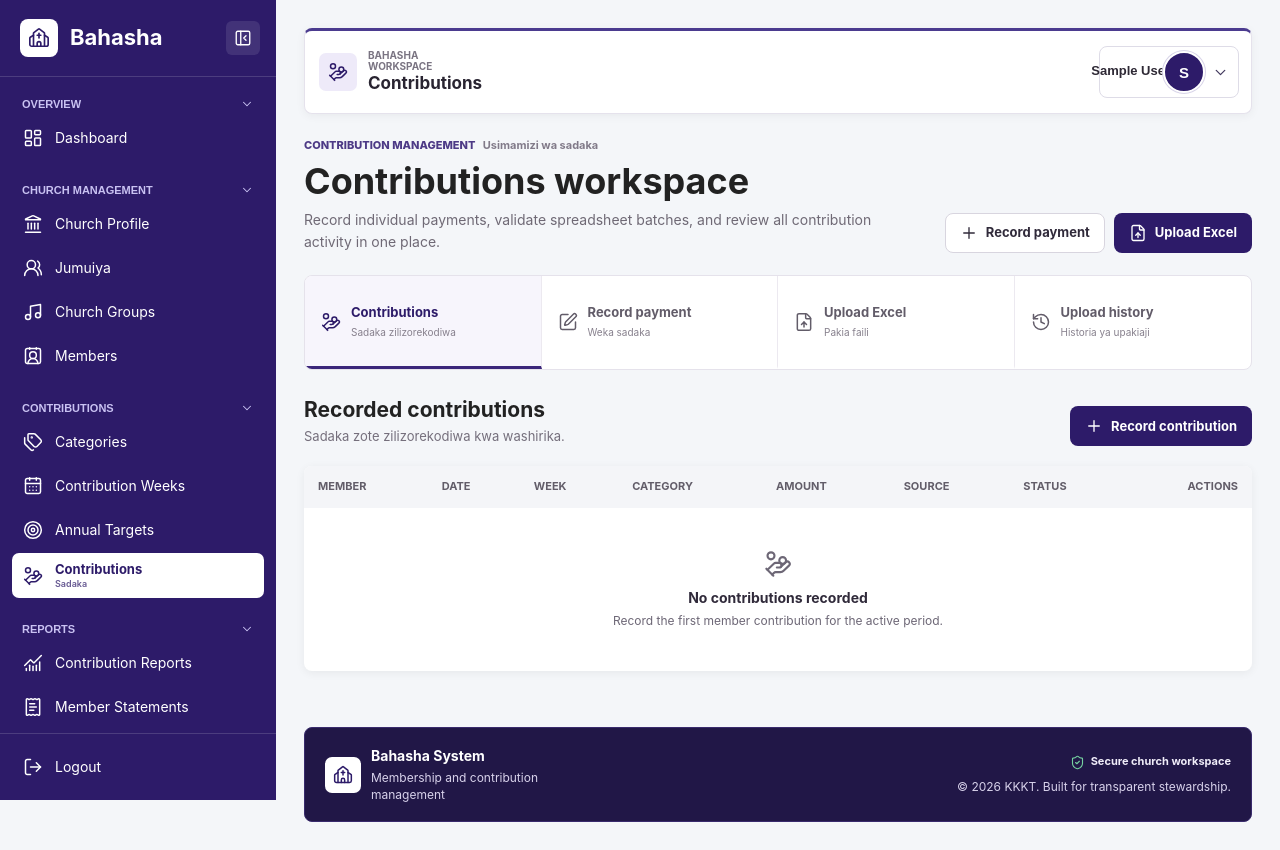
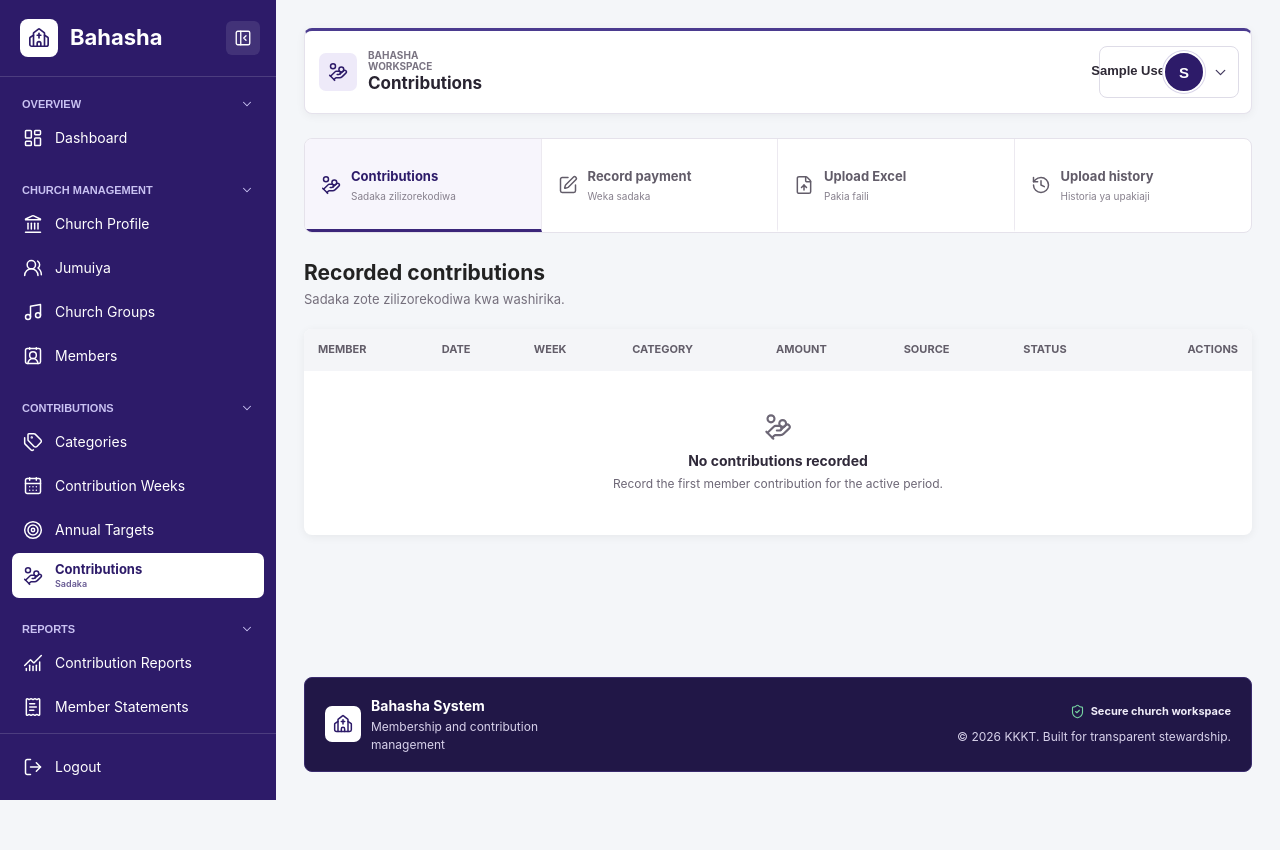
Before and after one commit to Oswaldgerald/bahasha-web, a Django app: page /web/contributions/ in a window 1280 px wide. After the commit the page ends 800 px from the top, so only its background shows below. Run offline with Django 5.2, Linux system fonts and the light colour scheme; the visitor is signed in with stand-in values (Sample User, id 1); data that the repository does not hold is empty; parts of the project's set-up code (start-up, migrations or seed data) failed here and were passed over.

Commit message:
Remove duplicate contribution actions

```diff
--- a/contributions/tests.py
+++ b/contributions/tests.py
@@ -159,7 +159,7 @@ class ContributionServiceTests(TestCase):
         response = self.client.get(reverse("web_contributions"))
 
         self.assertEqual(response.status_code, 200)
-        self.assertContains(response, "Contributions workspace")
+        self.assertContains(response, 'aria-label="Contributions workspace"')
         self.assertContains(response, "Record payment")
         self.assertContains(response, "Upload Excel")
         self.assertContains(response, "Upload history")
--- a/static/css/contributions-workspace.css
+++ b/static/css/contributions-workspace.css
@@ -3,52 +3,8 @@
     max-width: 1480px;
 }
 
-.workspace-intro {
-    align-items: flex-end;
-    display: flex;
-    gap: 28px;
-    justify-content: space-between;
-    margin-bottom: 22px;
-}
-
-.workspace-intro h1,
-.workspace-intro p,
 .workspace-panel-heading h2,
 .workspace-panel-heading p { margin: 0; }
-
-.workspace-eyebrow {
-    color: #4d3a86;
-    font-size: 11px;
-    font-weight: 800;
-    text-transform: uppercase;
-}
-
-.workspace-eyebrow span {
-    color: #817a89;
-    font-weight: 650;
-    margin-left: 5px;
-    text-transform: none;
-}
-
-.workspace-intro h1 {
-    font-size: clamp(26px, 3vw, 36px);
-    letter-spacing: 0;
-    margin-top: 6px;
-}
-
-.workspace-intro > div:first-child > p:last-child {
-    color: #6f6975;
-    font-size: 14px;
-    line-height: 1.55;
-    margin-top: 6px;
-    max-width: 720px;
-}
-
-.workspace-quick-actions {
-    display: flex;
-    flex: 0 0 auto;
-    gap: 9px;
-}
 
 .workspace-tabs {
     background: #fff;
@@ -95,7 +51,6 @@
 .contribution-entry-card { margin: 0 auto; max-width: 1080px; }
 
 @media (max-width: 860px) {
-    .workspace-intro { align-items: flex-start; flex-direction: column; }
     .workspace-tabs { grid-template-columns: repeat(2, minmax(0, 1fr)); }
     .workspace-tabs a:nth-child(2) { border-right: 0; }
     .workspace-tabs a:nth-child(-n + 2) { border-bottom-color: #ece9f0; }
@@ -103,11 +58,7 @@
 }
 
 @media (max-width: 560px) {
-    .workspace-quick-actions,
     .workspace-panel-heading { align-items: stretch; flex-direction: column; }
-    .workspace-quick-actions .btn-primary,
-    .workspace-quick-actions .btn-secondary,
-    .workspace-panel-heading .btn-primary { width: 100%; }
     .workspace-tabs a { min-height: 64px; padding: 10px; }
     .workspace-tabs strong { font-size: 12px; }
 }
--- a/templates/contributions/_manual_entry.html
+++ b/templates/contributions/_manual_entry.html
@@ -1,8 +1,5 @@
-<div class="workspace-panel-heading">
-    <div><h2>Record a contribution</h2><p>Weka malipo ya msharika kwa wiki na aina sahihi ya sadaka.</p></div>
-</div>
 <section class="card standard-form-card contribution-entry-card">
-    {% include "partials/form_section_header.html" with icon="hand-coins" title="Contribution details" subtitle="Taarifa za sadaka" %}
+    {% include "partials/form_section_header.html" with icon="hand-coins" title="Record a contribution" subtitle="Weka malipo ya msharika kwa wiki na aina sahihi ya sadaka" %}
     <form method="post" action="{% url 'web_contributions' %}?tab=manual" class="standard-form">
         {% csrf_token %}<input type="hidden" name="entry_mode" value="manual">
         {{ contribution_form.non_field_errors }}
--- a/templates/contributions/_records.html
+++ b/templates/contributions/_records.html
@@ -1,7 +1,6 @@
 {% load pagination_tags %}
 <div class="workspace-panel-heading">
     <div><h2>Recorded contributions</h2><p>Sadaka zote zilizorekodiwa kwa washirika.</p></div>
-    <a href="?tab=manual" class="btn-primary"><i data-lucide="plus" aria-hidden="true"></i>Record contribution</a>
 </div>
 <section class="card list-table-card" aria-label="Recorded contributions">
     <div class="table-scroll">
--- a/templates/contributions/_upload_form.html
+++ b/templates/contributions/_upload_form.html
@@ -1,10 +1,7 @@
-<div class="workspace-panel-heading">
-    <div><h2>Upload contribution file</h2><p>Pakia sadaka nyingi kwa kutumia faili moja la Excel.</p></div>
-</div>
 <section class="card contribution-upload-panel">
     <div class="upload-section-heading">
         <span><i data-lucide="file-spreadsheet" aria-hidden="true"></i></span>
-        <div><h2>Contribution file</h2><p>Faili la sadaka katika muundo wa Excel (.xlsx).</p></div>
+        <div><h2>Upload contribution file</h2><p>Pakia sadaka nyingi kwa faili la Excel (.xlsx).</p></div>
     </div>
     <form method="post" action="{% url 'web_contributions' %}?tab=upload" enctype="multipart/form-data">
         {% csrf_token %}<input type="hidden" name="entry_mode" value="upload">
--- a/templates/contributions/_upload_history.html
+++ b/templates/contributions/_upload_history.html
@@ -1,7 +1,6 @@
 {% load pagination_tags %}
 <div class="workspace-panel-heading">
     <div><h2>Upload history</h2><p>Historia ya mafaili ya sadaka, uhakiki, na kiasi kilichowekwa.</p></div>
-    <a href="?tab=upload" class="btn-primary"><i data-lucide="file-up" aria-hidden="true"></i>Upload contributions</a>
 </div>
 <section class="upload-summary" aria-label="Contribution upload summary">
     <div class="upload-summary-item"><span class="upload-summary-icon"><i data-lucide="files" aria-hidden="true"></i></span><span><small>Upload batches</small><strong>{{ upload_summary.total }}</strong></span></div>
--- a/templates/contributions/list.html
+++ b/templates/contributions/list.html
@@ -9,19 +9,7 @@
 {% block extra_js %}<script src="{% static 'js/contribution-uploads.js' %}" defer></script>{% endblock %}
 
 {% block content %}
-<section class="contribution-workspace" aria-labelledby="contribution-workspace-title">
-    <header class="workspace-intro">
-        <div>
-            <p class="workspace-eyebrow">Contribution management <span>Usimamizi wa sadaka</span></p>
-            <h1 id="contribution-workspace-title">Contributions workspace</h1>
-            <p>Record individual payments, validate spreadsheet batches, and review all contribution activity in one place.</p>
-        </div>
-        <div class="workspace-quick-actions" aria-label="Contribution shortcuts">
-            <a href="?tab=manual" class="btn-secondary"><i data-lucide="plus" aria-hidden="true"></i>Record payment</a>
-            <a href="?tab=upload" class="btn-primary"><i data-lucide="file-up" aria-hidden="true"></i>Upload Excel</a>
-        </div>
-    </header>
-
+<section class="contribution-workspace" aria-label="Contributions workspace">
     <nav class="workspace-tabs" aria-label="Contribution workspace views">
         <a href="?tab=records"{% if active_tab == 'records' %} class="is-active" aria-current="page"{% endif %}><i data-lucide="hand-coins" aria-hidden="true"></i><span><strong>Contributions</strong><small>Sadaka zilizorekodiwa</small></span></a>
         <a href="?tab=manual"{% if active_tab == 'manual' %} class="is-active" aria-current="page"{% endif %}><i data-lucide="square-pen" aria-hidden="true"></i><span><strong>Record payment</strong><small>Weka sadaka</small></span></a>
```
